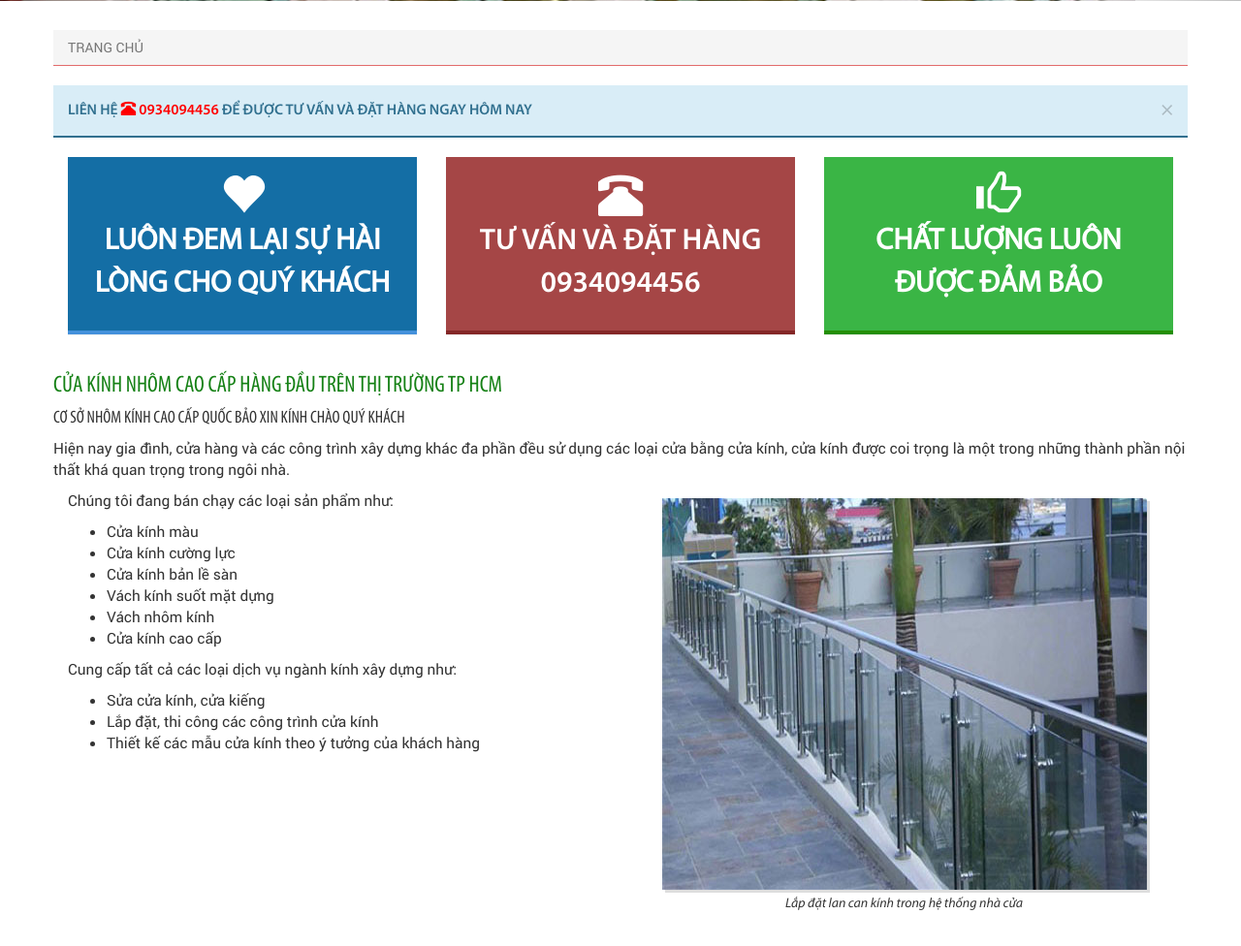
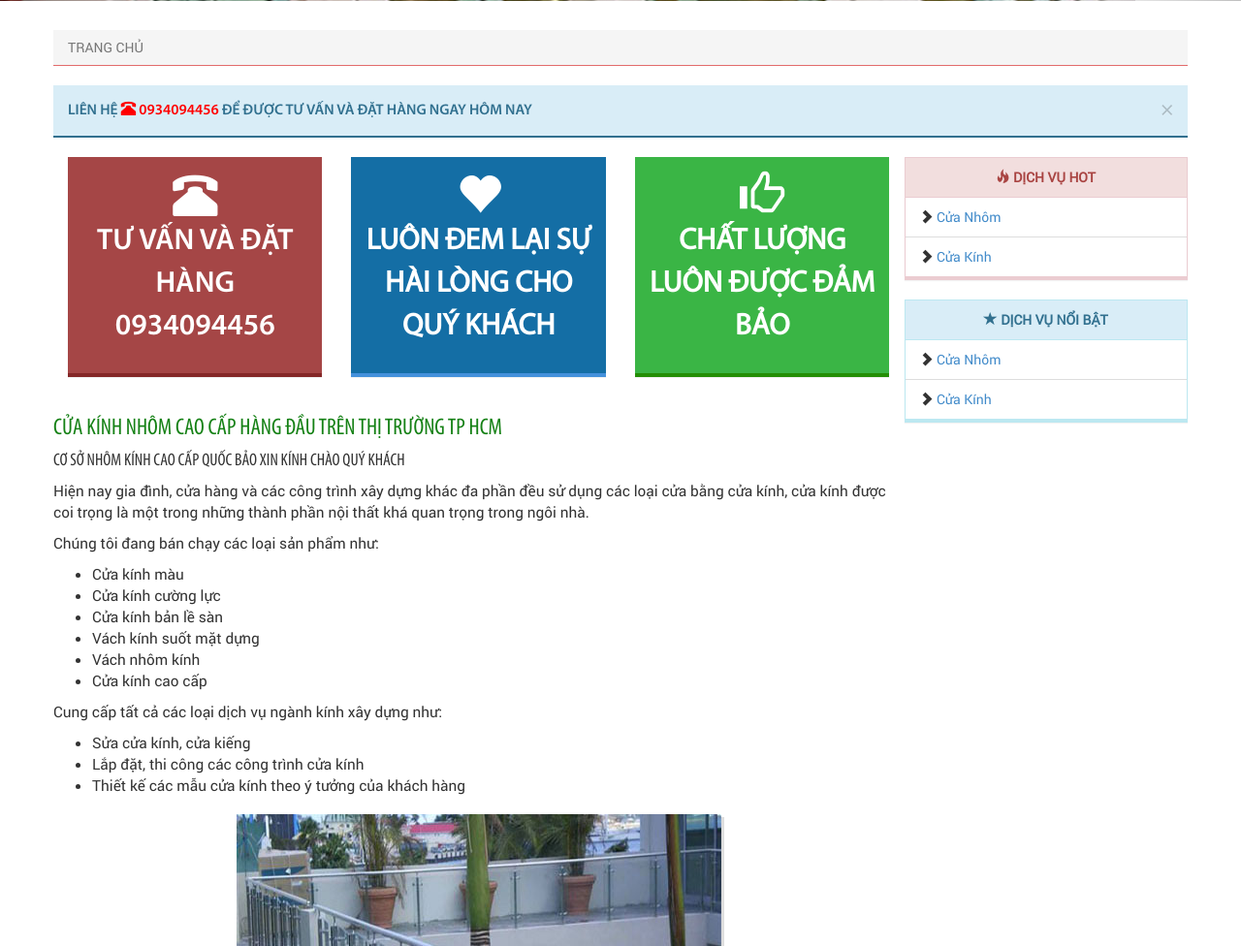
Before and after one commit to phucthotran/CuaKinhSG, a PHP site: page / in a window 1280 px wide. Shown: the part 449-1425 px from the top of the page at 97% size. Run offline with PHP 8.4, Linux system fonts and the light colour scheme; some libraries are stand-ins or nearby versions; some web fonts are replaced.

Commit message:
Modify index layout (HTML)

```diff
--- a/HTML/css/custom.css
+++ b/HTML/css/custom.css
@@ -101,6 +101,18 @@ h1, h2, h3, h4, h5, h6 {
 #main-wrapper {
 	margin-top: 30px;
 }
+
+.web-sidebar .panel {
+	border-radius: 0 !important;
+	border-bottom-width: 4px !important;
+}
+
+	.web-sidebar .panel .panel-heading {
+		text-transform: uppercase !important;
+		text-align: center !important;
+		font-weight: bold !important;
+		border-radius: 0 !important;
+	}
 
 .thumbnail {
 	border: none;
--- a/HTML/index.html
+++ b/HTML/index.html
@@ -96,9 +96,24 @@
 			</div>
 		</div>
 
-		<div id="main-content" class="row">
-			<div id="home-page" class="container">
+		<div id="main-content">
 			<div class="row">
+
+				<div class="col-md-9">
+					<div id="home-page">
+						<div class="row">
+							<div class="col-md-4">
+								<div class="container-fluid">
+									<div class="row">
+										<div class="panel panel-default panel-hotline">
+											<div class="panel-body">
+											<p><span class="glyphicon glyphicon-phone-alt"></span> Tư vấn và đặt hàng 0934094456</p>
+											</div>
+										</div>
+									</div>
+								</div>
+							</div> <!-- / .col-md-4 -->
+
 							<div class="col-md-4">
 								<div class="container-fluid">
 									<div class="row">
@@ -110,17 +125,7 @@
 									</div>
 								</div>
 							</div> <!-- / .col-md-4 -->
-					<div class="col-md-4">
-						<div class="container-fluid">
-							<div class="row">
-								<div class="panel panel-default panel-hotline">
-								  <div class="panel-body">
-									<p><span class="glyphicon glyphicon-phone-alt"></span> Tư vấn và đặt hàng 0934094456</p>
-								  </div>
-								</div>
-							</div>
-						</div>
-					</div> <!-- / .col-md-4 -->
+
 							<div class="col-md-4">
 								<div class="container-fluid">
 									<div class="row">
@@ -139,12 +144,7 @@
 							<h4 style="text-transform: uppercase;">Cơ sở nhôm kính cao cấp QUỐC BẢO xin kính chào quý khách</h4>
 
 							<p>Hiện nay gia đình, cửa hàng và các công trình xây dựng khác đa phần đều sử dụng các loại cửa bằng cửa kính, cửa kính được coi trọng là một trong những thành phần nội thất khá quan trọng trong ngôi nhà.</p>
-
-					<div class="container">
-						<div class="row">
-							<div class="col-md-6">
 							<p>Chúng tôi đang bán chạy các loại sản phẩm như:</p>
-
 							<ul>
 								<li>Cửa kính màu</li>
 								<li>Cửa kính cường lực</li>
@@ -153,48 +153,56 @@
 								<li>Vách nhôm kính</li>
 								<li>Cửa kính cao cấp</li>
 							</ul>
-
 							<p>Cung cấp tất cả các loại dịch vụ ngành kính xây dựng như:</p>
-
 							<ul>
 								<li>Sửa cửa kính, cửa kiếng</li>
 								<li>Lắp đặt, thi công các công trình cửa kính</li>
 								<li>Thiết kế các mẫu cửa kính theo ý tưởng của khách hàng</li>
 							</ul>
-							</div> <!-- / .col-md-6 -->
-							<div class="col-md-6">
 							<div class="thumbnail">
 								<div class="thumbnail-inner">
 									<img class="thumbnail-image img-responsive" src="data/lancankinh.jpg" alt="Lan can kính"/>
 									<div class="thumbnail-caption">Lắp đặt lan can kính trong hệ thống nhà cửa</div>
 								</div>
 							</div>
-							</div> <!-- / .col-md-6 -->
-						</div> <!-- / .row -->
-
-						<div class="row">
-							<div class="col-md-6">
 							<div class="thumbnail">
 								<div class="thumbnail-inner">
 									<img class="thumbnail-image img-responsive" src="data/cuakinhtudongb.jpg" alt="Cửa kính tự động"/>
 									<div class="thumbnail-caption">Hệ thống cửa kính tự động thông dụng</div>
 								</div>
 							</div>
-							</div> <!-- / .col-md-6 -->
-
-							<div class="col-md-6">
 							<p>Thi công lắp đặt, tư vấn thiết kế các loại lan can kính, cầu thang kính</p>
 							<p>Nhận trang trí bằng các loại kính màu, kính hoa văn cho cầu thang kính thông dụng hoặc cao cấp khác</p>
 							<p>Lắp đặt các loại kính ốp bếp, kính cường lực màu ốp tường đẹp và chuyên nghiệp</p>
-							</div> <!-- / .col-md-6	 -->
-						</div> <!-- / .row -->
-					</div> <!-- / .container -->
-
 							<p style="font-size: 1.5em; color: #ff0000; text-transform: uppercase; text-align: center;">Mọi chi tiết xin quý khách liên hệ tại cửa hàng hoặc qua số điện thoại hỗ trợ tư vấn báo giá và lắp đặt. Chúng tôi xin cảm ơn quý khách hàng đã quan tâm sử dụng dịch vụ của DN chúng tôi.</p>
 						</div> <!-- / .row -->
 
 					</div> <!-- / #home-page -->
-		</div> <!-- / #main-content .row -->
+				</div> <!-- / .col-md-9 -->
+
+				<div class="col-md-3 web-sidebar">
+					<div class="row">
+						<div class="panel panel-danger">
+							<div class="panel-heading"><span class="glyphicon glyphicon-fire"></span> Dịch Vụ Hot</div>
+							<ul class="list-group">
+								<li class="list-group-item"><span class="glyphicon glyphicon-chevron-right"></span> <a href="#">Cửa Nhôm</a></li>
+								<li class="list-group-item"><span class="glyphicon glyphicon-chevron-right"></span> <a href="#">Cửa Kính</a></li>
+							</ul>
+						</div> <!-- / .panel .panel-info -->
+					</div> <!-- / .row -->
+					<div class="row">
+						<div class="panel panel-info">
+							<div class="panel-heading"><span class="glyphicon glyphicon-star"></span> Dịch Vụ Nổi Bật</div>
+							<ul class="list-group">
+								<li class="list-group-item"><span class="glyphicon glyphicon-chevron-right"></span> <a href="#">Cửa Nhôm</a></li>
+								<li class="list-group-item"><span class="glyphicon glyphicon-chevron-right"></span> <a href="#">Cửa Kính</a></li>
+							</ul>
+						</div> <!-- / .panel .panel-info -->
+					</div>
+				</div> <!-- / .col-md-3 -->
+
+			</div> <!-- / .row -->
+		</div> <!-- / #main-content -->
 
 	</div> <!-- / .container #main-wrapper -->
 
```
Lines whose indentation alone changed are shown as unchanged.
